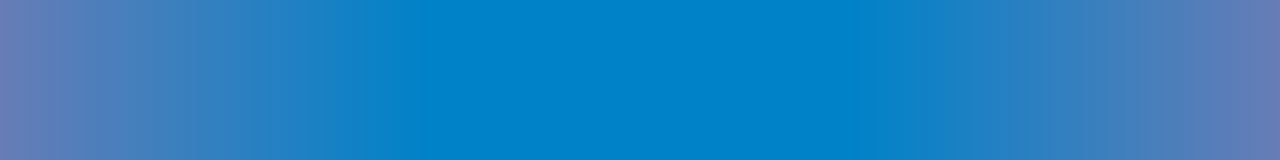
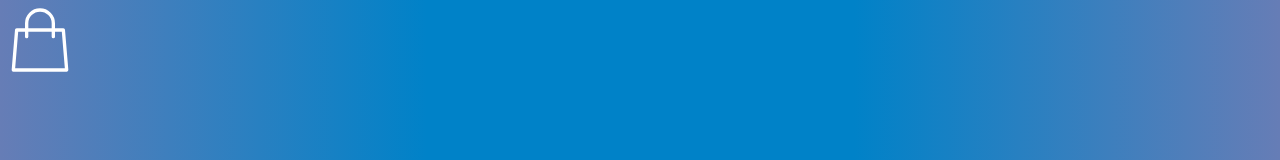
Before and after one commit to Steve-Reid/react-shopping-list, a React (Create React App) app: page / in a window 1280 px wide. Shown: the top 160 px of the page. Built offline with nearby package versions, Linux system fonts and the light colour scheme; the HTML template or start-up script is replaced by a standard one.

Commit message:
fix bag svg

```diff
--- a/src/components/Bag.tsx
+++ b/src/components/Bag.tsx
@@ -10,7 +10,14 @@ const Bag = () => {
         fill="none"
         viewBox="0 0 24 24"
         stroke="#fff"
-      />
+      >
+        <path
+          strokeLinecap="round"
+          strokeLinejoin="round"
+          strokeWidth="1"
+          d="M16 11V7a4 4 0 00-8 0v4M5 9h14l1 12H4L5 9z"
+        />
+      </svg>
     </div>
   );
 };
```
